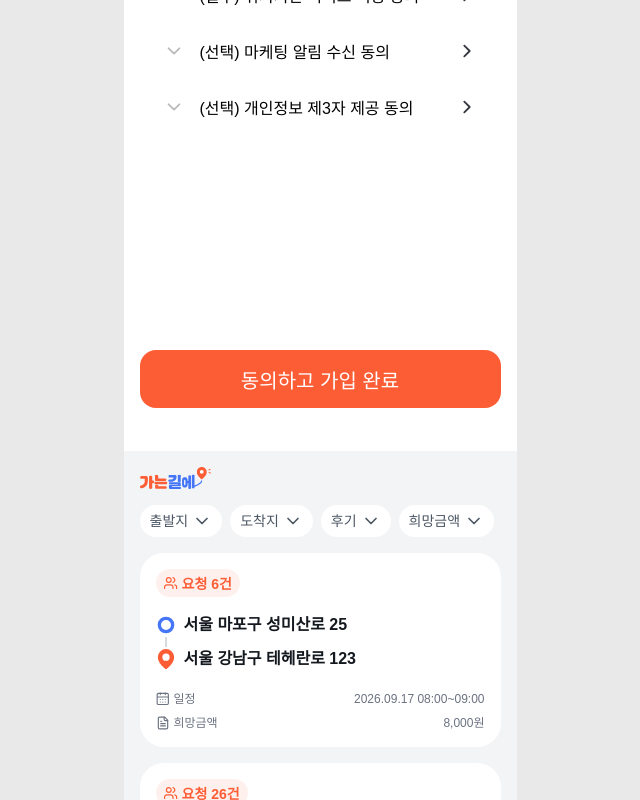
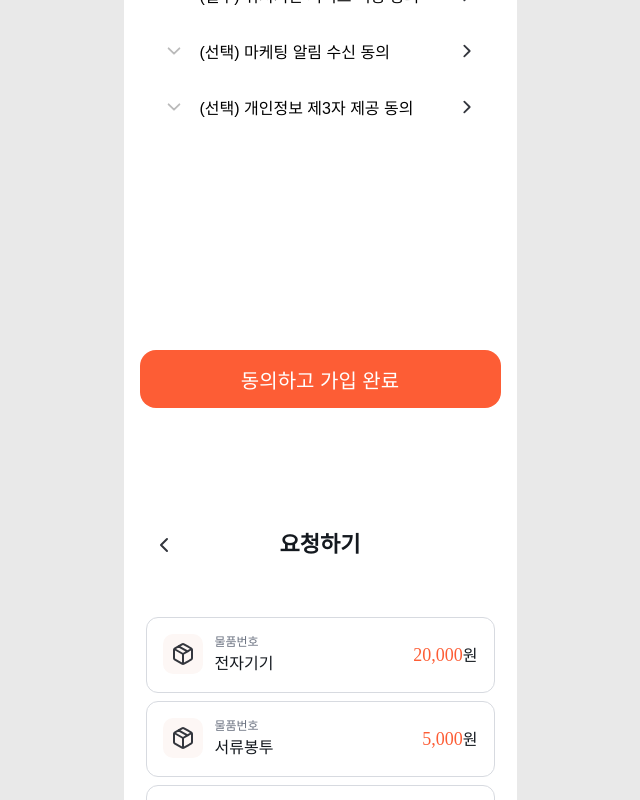
Before and after one commit to Developer-Choi-Jae-Young/ontheway-FE, a React (Vite) app: page / in a window 1280 px wide. Shown: the part 2913-3713 px from the top of the page, without its empty margins (320-960 px from the left). Built offline with nearby package versions, Linux system fonts and the light colour scheme; a web font is replaced by a local one.

Commit message:
feat,style : 요청하기 페이지 UI 구현및 컴포넌트수정

```diff
--- a/src/App.tsx
+++ b/src/App.tsx
@@ -28,6 +28,7 @@ import CustomAccordion from './components/CustomAccordion.tsx'
 import HomePage from './pages/CustomHomePage.tsx'
 import RouteDetailPage from './pages/CustomRouteDetailPage.tsx'
 import LoginPage from './pages/CustomLoginPage.tsx'
+import Request from './pages/Request.tsx'
 // 이예진 페이지
 import FindId from './pages/FindId'
 import FindPw from './pages/FindPw'
@@ -148,6 +149,7 @@ function App() {
       <FindId />
       <FindPw />
       <Agree />
+      <Request />
       {/* 최인하 페이지 */}
       <HomePage />
       <br/>
--- a/src/components/CustomProductCard.css
+++ b/src/components/CustomProductCard.css
@@ -2,12 +2,14 @@
     display: flex;
     align-items: center;
     justify-content: space-between;
-    border: 0px 1px white;
-    border-radius: 16px;
+    border: 1px solid #D7DAE0;
+    border-radius: 12px;
     background-color: white;
     padding: 16px;
     width: calc(var(--product-width) * 1px);
     gap: 16px;
+
+    box-sizing: border-box;
 }
 
 .product-section {
@@ -18,7 +20,7 @@
 .product-box-section {
     width: 40px;
     height: 40px;
-    background-color: #E3EAFD;
+    background-color: #FDF7F5;
     border-radius: 10px;
     display: flex;
     justify-content: center;
@@ -33,21 +35,38 @@
 }
 
 .product-number {
-    font-size: 12pt;
     color: #6B7280;
+    font-family: Pretendard;
+    font-size: 12px;
+    font-style: normal;
+    font-weight: 400;
+    line-height: 16px;
 }
 
 .product-category {
-    font-size: 16pt;
+    color: #14191F;
+    font-family: Pretendard;
+    font-size: 16px;
+    font-style: normal;
+    font-weight: 500;
+    line-height: 24px;
 }
 
 .product-money {
-    font-weight: 600;
-    font-size: 18pt;
     color: #FD5D35;
+    text-align: right;
+    font-family: Pretendard;
+    font-size: 18px;
+    font-style: normal;
+    font-weight: 500;
+    line-height: 24px;
 }
 
 .product-money-unit {
-    font-size: 14pt;
-    color: #FD5D35;
+    color: #14191F;
+    font-family: Pretendard;
+    font-size: 16px;
+    font-style: normal;
+    font-weight: 500;
+    line-height: 24px;
 }
--- a/src/pages/FindPw.css
+++ b/src/pages/FindPw.css
@@ -1,3 +1,5 @@
+
+
 .find-pw-page .top-app-bar__headline {
     padding: 0;
 }
--- /dev/null
+++ b/src/pages/Request.css
@@ -0,0 +1,61 @@
+.request-page {
+    background-color: white;
+    width: 393px;
+    height: 852px;
+    margin: 0 auto;
+
+    display: flex;
+    flex-direction: column;
+    box-sizing: border-box;
+}
+
+
+.new-box {
+    width: 349px;
+    height: 50px;
+    box-sizing: border-box;
+
+    display: flex;
+    justify-content: center;
+    align-items: center;
+    gap: 8px;
+
+    margin: 16px auto 0;
+
+    border: 1px solid #D7DAE0;;
+    border-radius: 12px;
+    background-color: white;
+
+    font-size: 16px;
+    font-style: normal;
+    font-weight: 600;
+    line-height: 24px;
+    color: #14191F;
+
+    cursor: pointer;
+}
+
+.request-products {
+    margin-top: 62px;
+    display: flex;
+    flex-direction: column;
+    align-items: center;
+}
+
+.request-button {
+    margin-top: auto;
+    margin-bottom: 30px;
+
+    display: flex;
+    justify-content: center;
+}
+
+/* 요청하기 → 첫 번째 카드: 40px */
+.request-products .top-app-bar + .custom-product {
+    margin-top: 40px;
+}
+
+/* 카드 → 카드: 8px */
+.request-products .custom-product + .custom-product {
+    margin-top: 8px;
+}
--- /dev/null
+++ b/src/pages/Request.tsx
@@ -0,0 +1,28 @@
+import CustomTopAppBar from '../components/CustomTopAppBar'
+import CustomProductCard from '../components/CustomProductCard'
+import CustomButton from '../components/CustomButton'
+import './Request.css'
+
+function Request(){
+    return (
+        <div className='request-page'>
+                <div className="request-products">
+                   <CustomTopAppBar title="요청하기"/>
+                    <CustomProductCard number={'물품번호'} category={'전자기기'} money={'20,000'} width={349} />
+                    <CustomProductCard number={'물품번호'} category={'서류봉투'} money={'5,000'} width={349} />
+                    <CustomProductCard number={'물품번호'} category={'전자기기'} money={'23,000'} width={349} />
+                </div>
+                <div className='new-box'>
+                    <svg xmlns="http://www.w3.org/2000/svg" width="24" height="24" viewBox="0 0 24 24" fill="none">
+                        <path d="M5 12H19M12 5V19" stroke="#6A6A67" stroke-width="2" stroke-linecap="round" stroke-linejoin="round"/>
+                    </svg>
+                    <div>새글추가</div>
+                </div>
+                <div className="request-button">
+                    <CustomButton name="의뢰등록"color="#fd5d35"fontColor="#ffffff"size="lg"/>
+                </div>
+        </div>
+    )
+}
+
+export default Request
```
